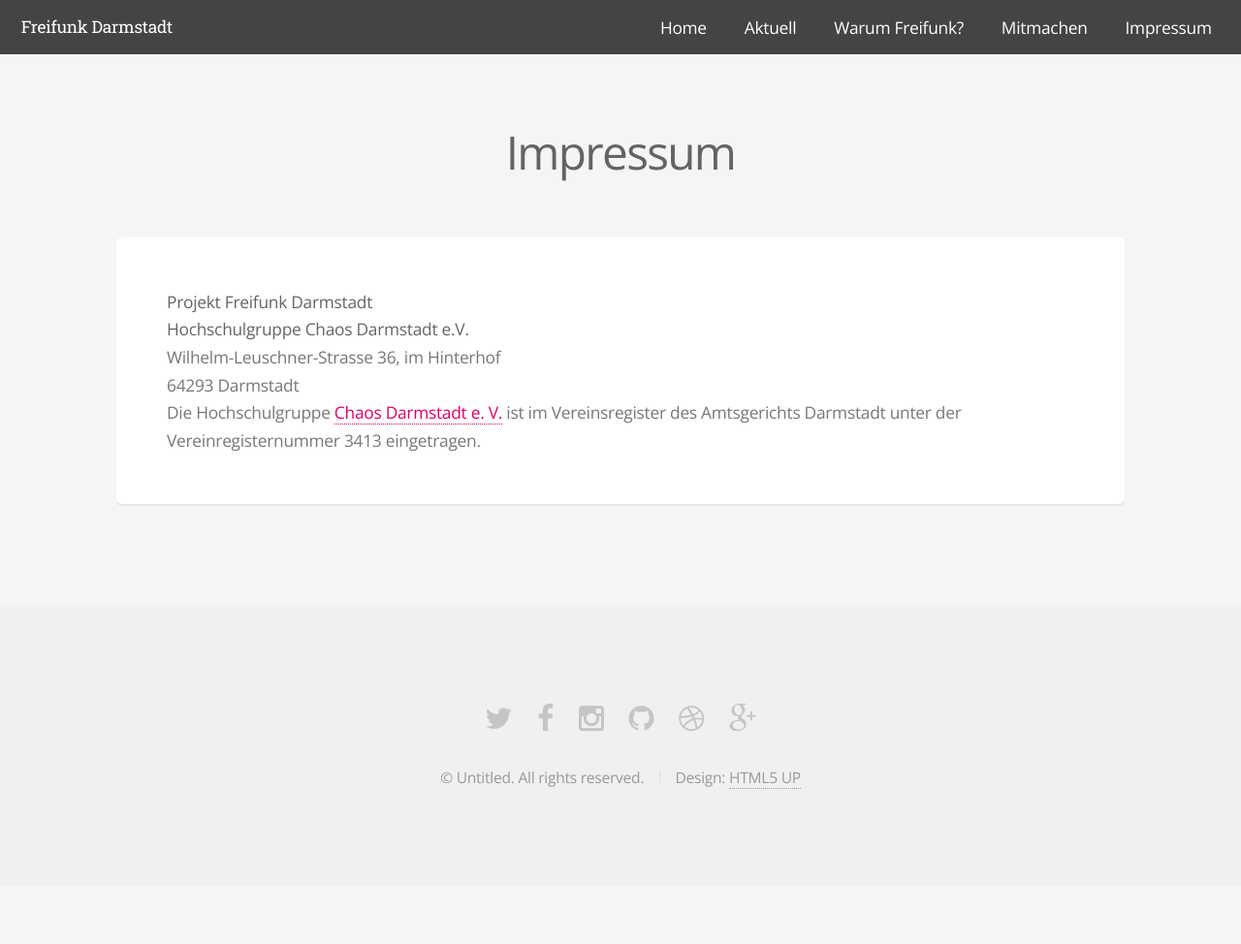
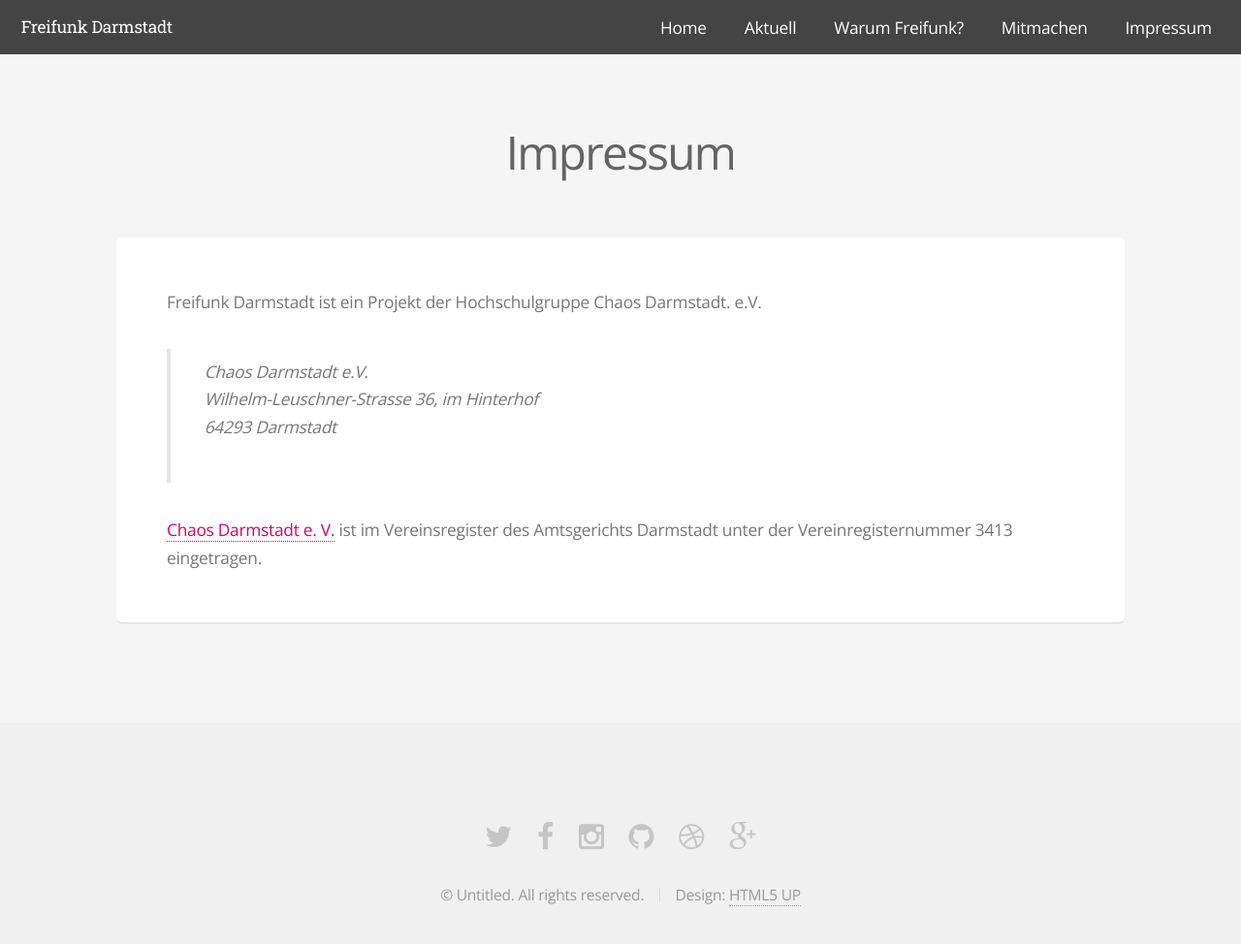
Before and after one commit to mdrenger/darmstadt.freifunk.net, a Jekyll site: the page built from pages/impressum.md, in a window 1280 px wide and 1035 px high. Shown: the top 974 px of the window at 97% size. Built offline with Jekyll 4.4.1, drawn with Linux system fonts in a browser that asks for light colours.

Commit message:
fixed formatting

```diff
--- a/pages/impressum.md
+++ b/pages/impressum.md
@@ -7,11 +7,10 @@
 top_url: /impressum/
 ---
 
-<address>
-	<strong>Projekt Freifunk Darmstadt<br/>
-	Hochschulgruppe Chaos Darmstadt e.V.</strong><br/>
-	Wilhelm-Leuschner-Strasse 36, im Hinterhof<br/>
-	64293 Darmstadt
-</address>
+Freifunk Darmstadt ist ein Projekt der Hochschulgruppe Chaos Darmstadt. e.V.
 
-Die Hochschulgruppe [Chaos Darmstadt e. V.](http://chaos-darmstadt.de/) ist im Vereinsregister des Amtsgerichts Darmstadt unter der Vereinregisternummer 3413 eingetragen.
+> *Chaos Darmstadt e.V.*
+> Wilhelm-Leuschner-Strasse 36, im Hinterhof
+> 64293 Darmstadt
+
+[Chaos Darmstadt e. V.](http://chaos-darmstadt.de/) ist im Vereinsregister des Amtsgerichts Darmstadt unter der Vereinregisternummer 3413 eingetragen.
```
